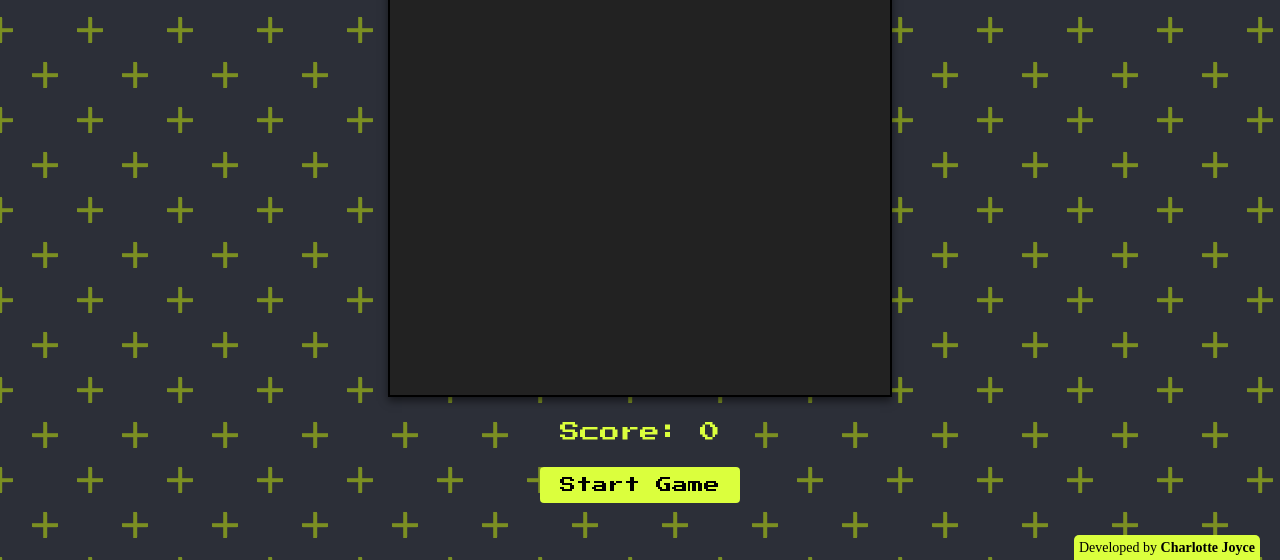
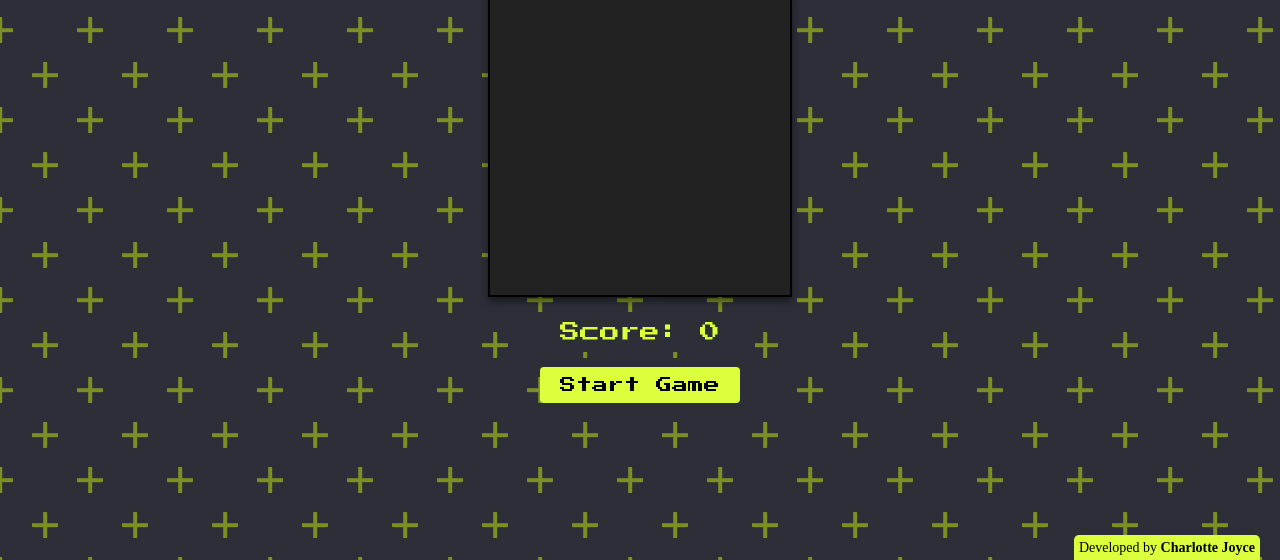
Before and after one commit to CharlotteJoyceDCB/Snake-Game-Using-JavaScript, a plain HTML site: page index.html in a window 1280 px wide. Shown: the part 240-800 px from the top of the page. Drawn offline with Linux system fonts and the light colour scheme.

Commit message:
Revert to version 1

```diff
--- a/script.js
+++ b/script.js
@@ -5,7 +5,7 @@
 const modal = document.getElementById('gameOverModal');
 
 const gridSize = 15;
- const containerSize = 500;
+const containerSize = 300;
 let snake = [{ x: 150, y: 150 }];
 let food = { x: 75, y: 75 };
 let dx = gridSize;
--- a/styles.css
+++ b/styles.css
@@ -16,8 +16,8 @@ body {
 
   #gameContainer {
     position: relative;
-  width: 500px;
-  height: 500px;
+    width: 300px;
+    height: 300px;
     border: 2px solid black;
     background-color: #222;
     box-shadow: 0px 4px 8px rgba(0, 0, 0, 0.5);
```
Lines whose indentation alone changed are shown as unchanged.
